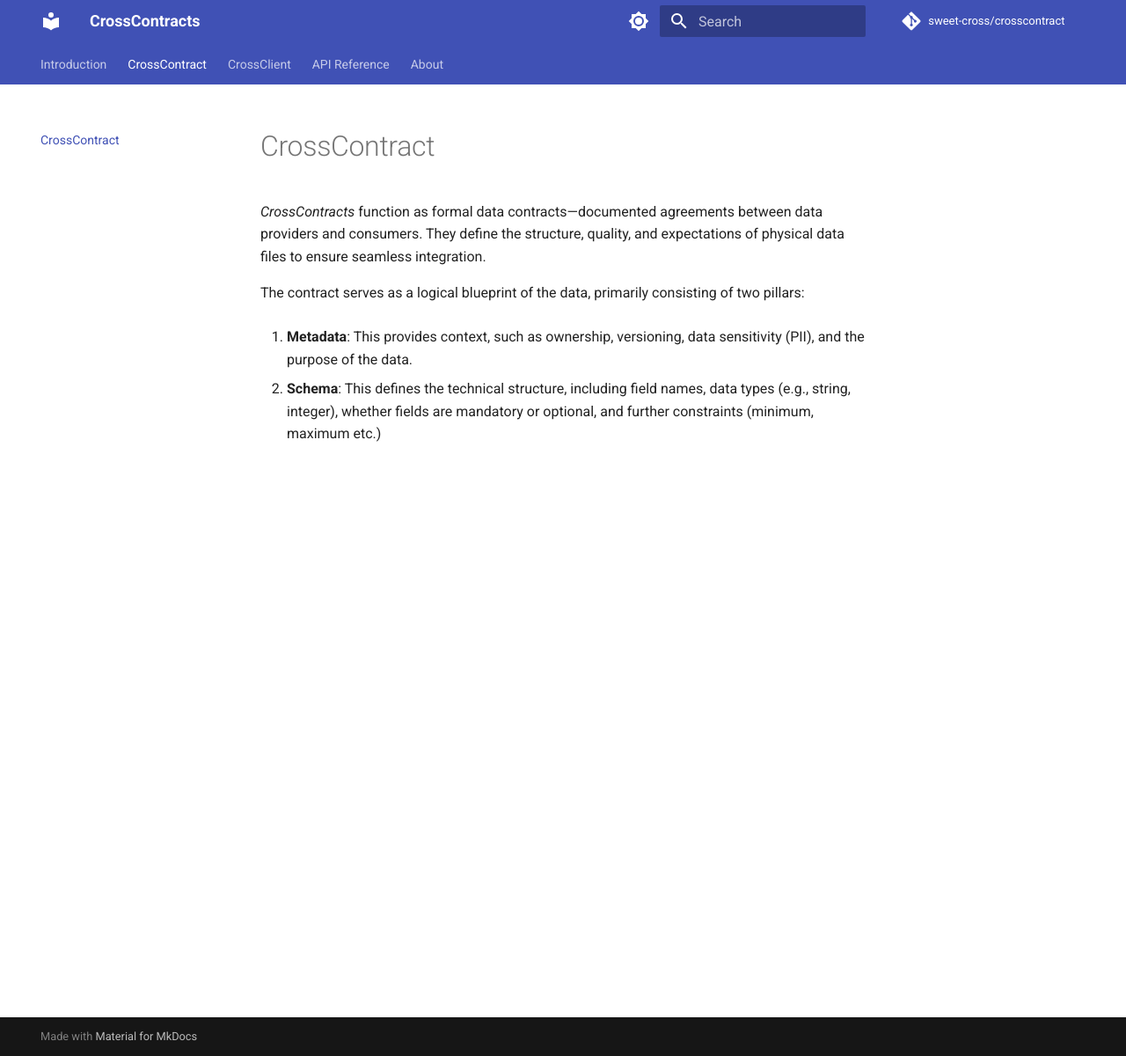
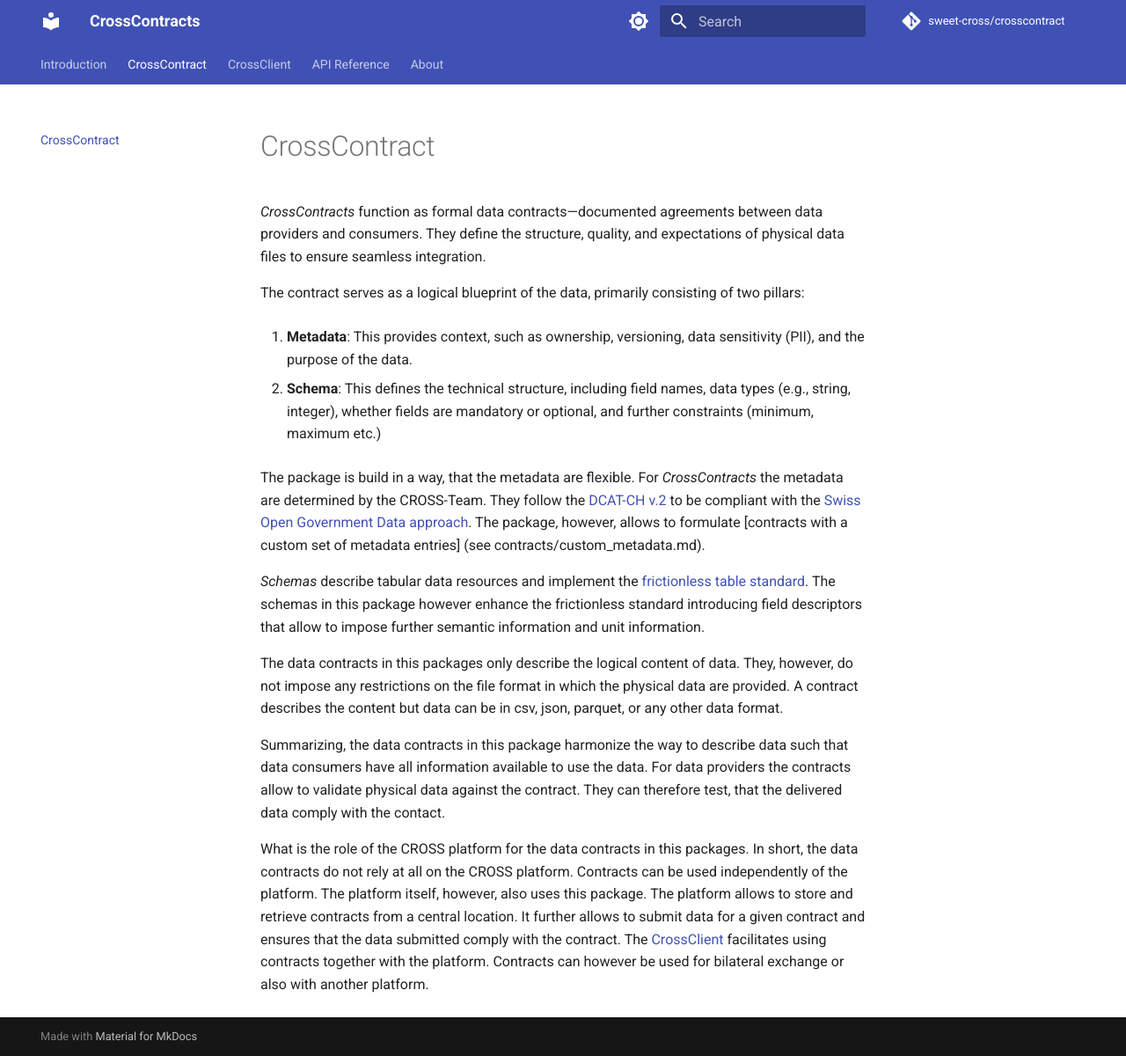
Before and after one commit to sweet-cross/crosscontract, an MkDocs documentation site: the page built from docs/contracts/index.md, in a window 1280 px wide and 1200 px high. Shown: the whole window at 88% size. Built offline with MkDocs 1.6.1 and Material for MkDocs 9.7.7, drawn with Linux system fonts in a browser that asks for light colours.

Commit message:
contract description incl. own contracts

```diff
--- a/docs/contracts/index.md
+++ b/docs/contracts/index.md
@@ -7,3 +7,32 @@ The contract serves as a logical blueprint of the data, primarily consisting of
 1. **Metadata**: This provides context, such as ownership, versioning, data sensitivity (PII), and the purpose of the data.
 
 2. **Schema**: This defines the technical structure, including field names, data types (e.g., string, integer), whether fields are mandatory or optional, and further constraints (minimum, maximum etc.)
+
+The package is build in a way, that the metadata are flexible. For *CrossContracts*
+the metadata are determined by the CROSS-Team. They follow the [DCAT-CH v.2](https://www.dcat-ap.ch/)
+to be compliant with the [Swiss Open Government Data approach](https://www.bfs.admin.ch/bfs/en/home/services/ogd.html). The package, however, allows to formulate [contracts with a custom set of
+metadata entries] (see contracts/custom_metadata.md).
+
+*Schemas* describe tabular data resources and implement the [frictionless table
+standard](https://specs.frictionlessdata.io//table-schema/). The schemas in this
+package however enhance the frictionless standard introducing field descriptors
+that allow to impose further semantic information and unit information.
+
+The data contracts in this packages only describe the logical content of data. They,
+however, do not impose any restrictions on the file format in which the physical data
+are provided. A contract describes the content but data can be in csv, json, parquet,
+or any other data format.
+
+Summarizing, the data contracts in this package harmonize the way to describe data
+such that data consumers have all information available to use the data. For data
+providers the contracts allow to validate physical data against the contract. They
+can therefore test, that the delivered data comply with the contact.
+
+What is the role of the CROSS platform for the data contracts in this packages. In
+short, the data contracts do not rely at all on the CROSS platform. Contracts can be
+used independently of the platform. The platform itself, however, also uses this
+package. The platform allows to store and retrieve contracts from a central location.
+It further allows to submit data for a given contract and ensures that the data
+submitted comply with the contract. The [CrossClient](client/index.md) facilitates
+using contracts together with the platform. Contracts can however be used for bilateral
+exchange or also with another platform.
```
Also changed, not shown: docs/contracts/custom_metadata.md (added, +44 -0 lines).
